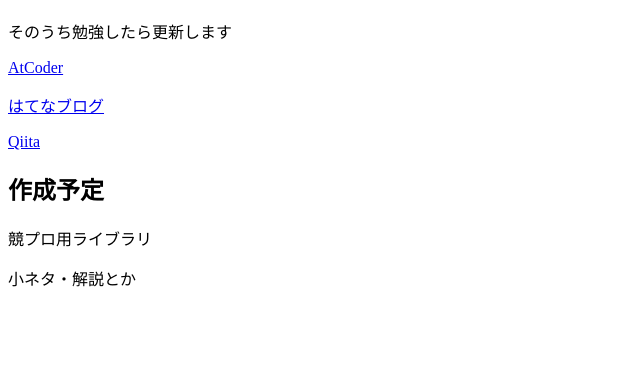
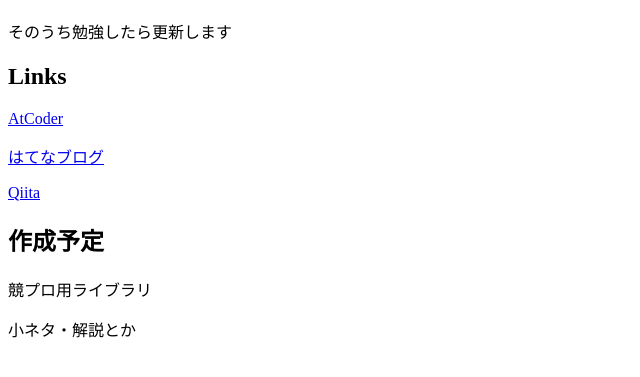
Before and after one commit to Suu0313/Suu0313.github.io, a plain HTML site: page index.html in a window 1280 px wide. Shown: the part 61-438 px from the top of the page, without its empty margins (0-640 px from the left). Drawn offline with Linux system fonts and the light colour scheme.

Commit message:
Update index.html

```diff
--- a/index.html
+++ b/index.html
@@ -7,6 +7,7 @@
 <body>
   <h1>test</h1>
   <p>そのうち勉強したら更新します</p>
+  <h2>Links</h2>
   <p><a href="https://atcoder.jp/users/Suu0313" target="_blank">AtCoder</a></p>
   <p><a href="https://suu-0313.hatenablog.com/" target="_blank">はてなブログ</a></p>
   <p><a href="https://qiita.com/Suu0313" target="_blank">Qiita</a></p>
```
